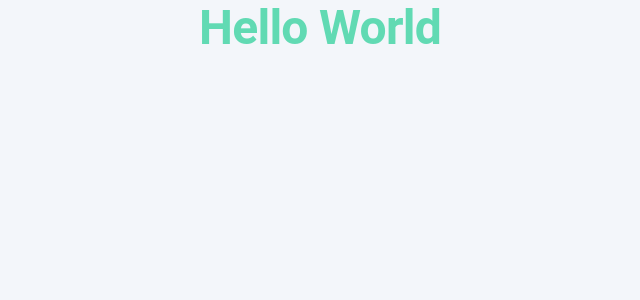
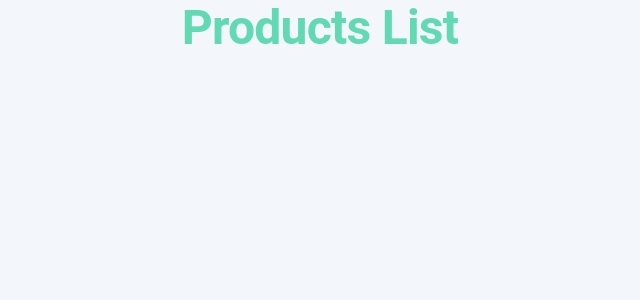
Before and after one commit to klaudiak98/products-list-app, a React (Vite) app: page / in a window 1280 px wide. Shown: the top 300 px of the page, without its empty margins (320-960 px from the left). Built offline with nearby package versions, Linux system fonts and the light colour scheme.

Commit message:
Implement routing

```diff
--- a/src/App.tsx
+++ b/src/App.tsx
@@ -1,11 +1,18 @@
-import { Typography, Container } from '@mui/material'
+import { Container } from '@mui/material'
 import './App.css'
+import { BrowserRouter, Routes, Route, Navigate } from 'react-router-dom'
+import Home from './pages/Home'
 
 function App() {
 
   return (
     <Container sx={{ height: '100vh', display: 'flex', flexDirection: 'column', alignItems: 'center'}}>
-      <Typography variant='h1' color='primary.main'>Hello World</Typography>
+      <BrowserRouter>
+        <Routes>
+          <Route path="/" element={<Home/>} />
+          <Route path="*" element={<Navigate to='/'/>} />
+        </Routes>
+      </BrowserRouter>
     </Container>
   )
 }
--- /dev/null
+++ b/src/pages/Home.tsx
@@ -0,0 +1,9 @@
+import { Typography } from "@mui/material"
+
+const Home = () => {
+  return (
+    <Typography variant='h1' color='primary.main'>Products List</Typography>
+  )
+}
+
+export default Home
```
